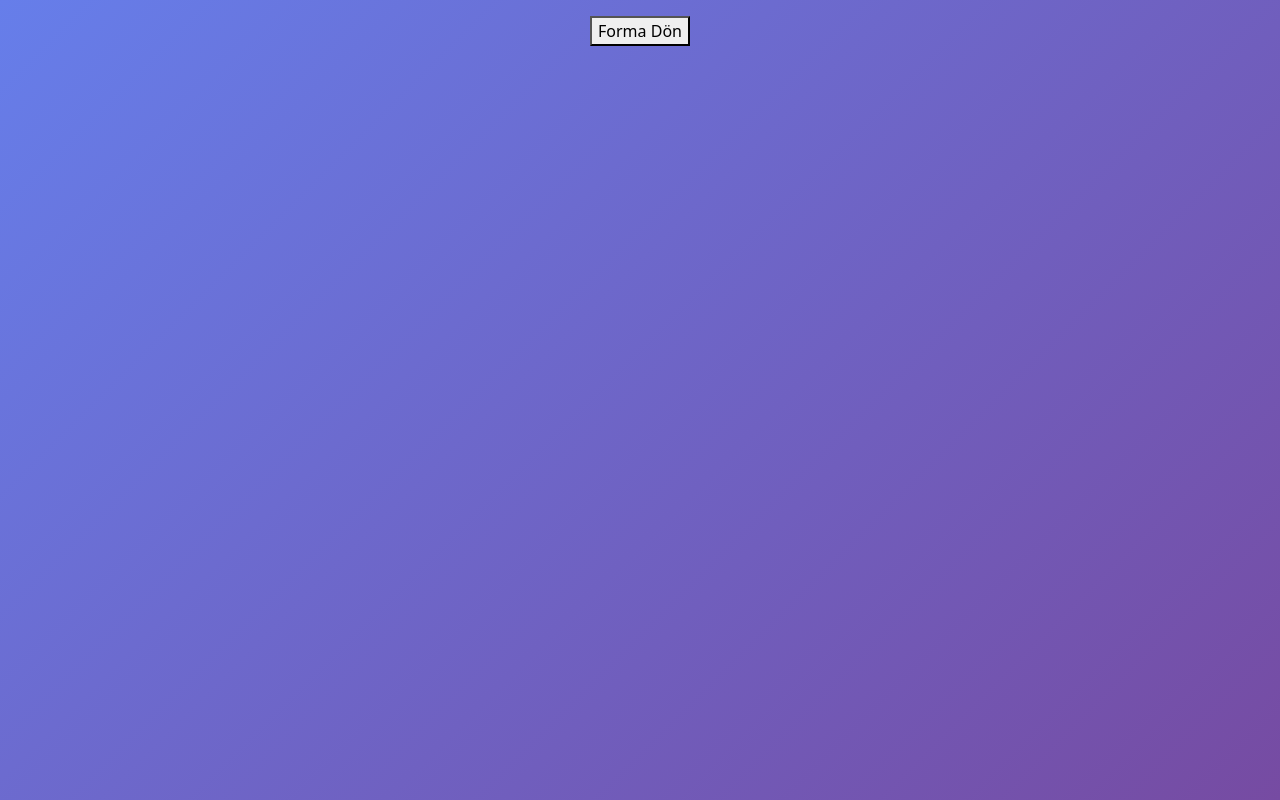
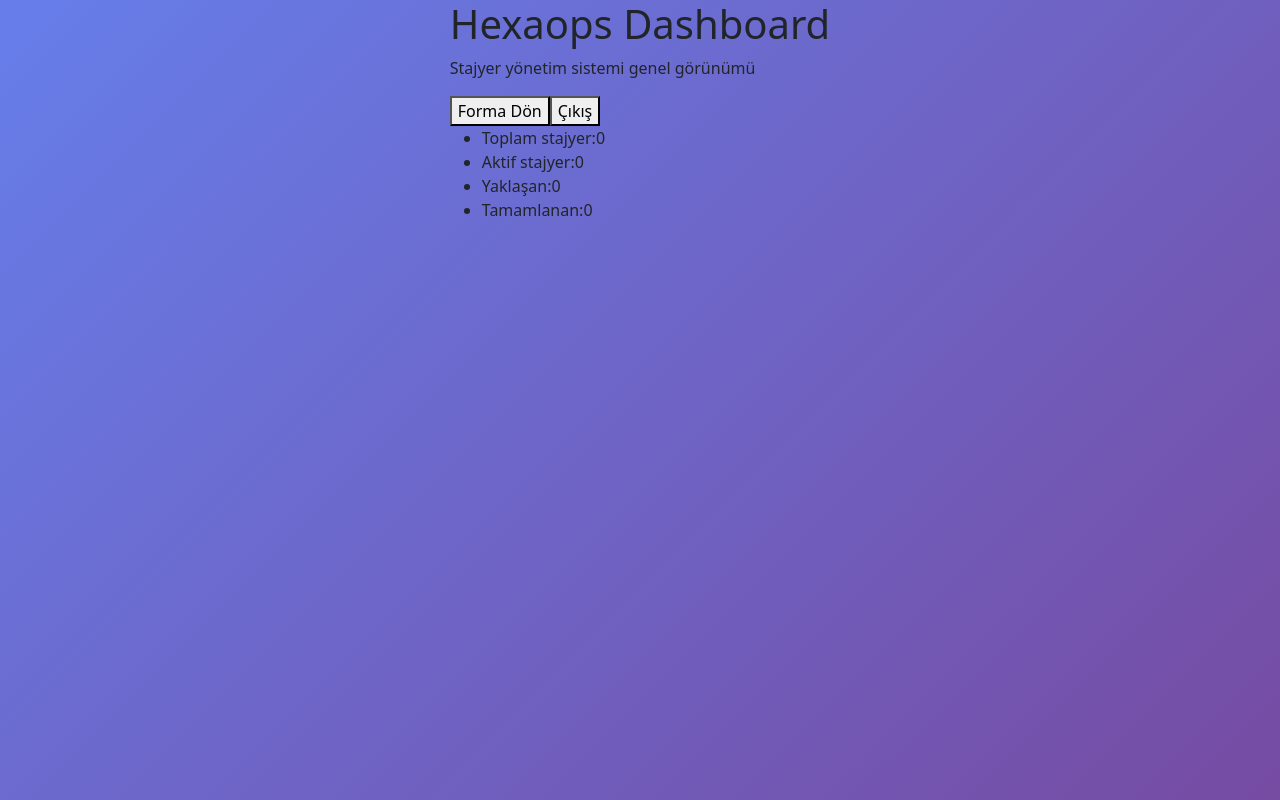
Before and after one commit to ESametGozubenli/Stajyer-Bilgi-Sistemi, a React (Create React App) app: page /dashboard in a window 1280 px wide. Built offline with nearby package versions, Linux system fonts and the light colour scheme.

Commit message:
dashboard güncellendi

```diff
--- a/src/pages/Dashboard/Dashboard.js
+++ b/src/pages/Dashboard/Dashboard.js
@@ -1,30 +1,71 @@
 import { useContext } from "react";
-import { Link } from "react-router-dom";
-import { format } from "date-fns";
+import { useNavigate } from "react-router-dom";
+import {
+  format,
+  formatDistance,
+  isBefore,
+  isAfter,
+  isWithinInterval,
+  addDays,
+  parseISO,
+} from "date-fns";
 
 import DataContext from "../../context/dataContext";
 
 function Dashboard() {
   const { formList } = useContext(DataContext);
+
+  const navigate = useNavigate();
+  const today = new Date();
+
+  //tüm kayıtlar
+  const totalIntern = formList.length;
+
+  //yaklaşan
+  const startSoon = formList.filter((item) => {
+    const start = new Date(item.startDate);
+    return isAfter(start, today) && isBefore(start, addDays(today, 7)); //ture-false ile kontrol ediyor
+  }).length;
+
+  //aktif
+
+  const activeIntern = formList.filter((item) => {
+    const start = new Date(item.startDate);
+    start.setHours(0, 0, 0, 0);
+
+    const finish = new Date(item.finishDate);
+    finish.setHours(23, 59, 59, 999);
+
+    return isWithinInterval(today, { start, end: finish });
+  }).length;
+
+  //pasif
+  const pasiveIntern = formList.filter((item) => {
+    const finish = new Date(item.finishDate);
+    return isBefore(finish, today);
+  }).length;
+
   return (
     <div>
+      <header>
+        <div className="head">
+          <h1>Hexaops Dashboard</h1>
+          <p>Stajyer yönetim sistemi genel görünümü</p>
+        </div>
+        <nav>
+          <button onClick={() => navigate("/")}>Forma Dön</button>
+          <button onClick={() => navigate("/logIn")}>Çıkış</button>
+        </nav>
+      </header>
+      {console.log(activeIntern)}{" "}
       <ul>
-        {formList.map((item) => (
-          <li key={item.id}>
-            {item.name} {item.surname}{" "}
-            {item.startDate
-              ? format(new Date(item.startDate), "dd.MM.yyyy")
-              : ""}{" "}
-            {item.finishDate
-              ? format(new Date(item.finishDate), "dd.MM.yyyy")
-              : ""}{" "}
-            {item.fileName}
-          </li>
-        ))}
+        <li>Toplam stajyer:{totalIntern}</li>
+        <li>Aktif stajyer:{activeIntern}</li>
+
+        <li>Yaklaşan:{startSoon}</li>
+
+        <li>Tamamlanan:{pasiveIntern}</li>
       </ul>
-      <Link to="/">
-        <button>Forma Dön</button>
-      </Link>
     </div>
   );
 }
--- a/src/pages/SaveIntornData/SavePage.js
+++ b/src/pages/SaveIntornData/SavePage.js
@@ -1,5 +1,5 @@
 import { useContext } from "react";
-import { Link } from "react-router-dom";
+import { useNavigate } from "react-router-dom";
 import { Formik, Form, Field, ErrorMessage } from "formik";
 import * as Yup from "yup";
 import DataContext from "../../context/dataContext";
@@ -24,6 +24,7 @@
 
 function SavePage() {
   const { formList, setFormList } = useContext(DataContext);
+  const navigate = useNavigate();
 
   const initialValues = {
     name: "",
@@ -50,7 +51,7 @@
         <h6>Stajyer Bilgi Giriş Sistemi</h6>
       </div>
 
-      <div className="row " style={{display:"flex",paddingLeft:10}}>
+      <div className="row " style={{ display: "flex", paddingLeft: 10 }}>
         <div className="col-8 ">
           <div className="saveContainer">
             <h3>Yeni Stajyer Kaydı</h3>
@@ -152,7 +153,7 @@
           </div>
         </div>
 
-        <div className="col-4 " >
+        <div className="col-4 ">
           <div className="row infoContainer">
             <h5>
               {" "}
@@ -169,12 +170,10 @@
             </ul>
           </div>
           <div className="row linkButton">
-            <Link to="/dashboard">
-              <button>
-                <LuChartColumnIncreasing style={{ marginRight: 8 }} />{" "}
-                Dashboard'a Git
-              </button>
-            </Link>
+            <button onClick={() => navigate("/logIn")}>
+              <LuChartColumnIncreasing style={{ marginRight: 8 }} /> Dashboard'a
+              Git
+            </button>
           </div>
         </div>
       </div>
```
